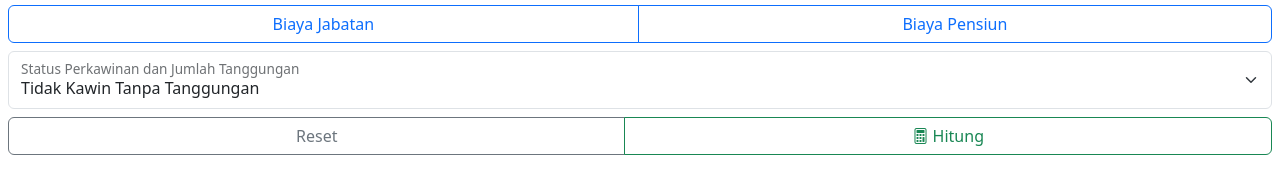
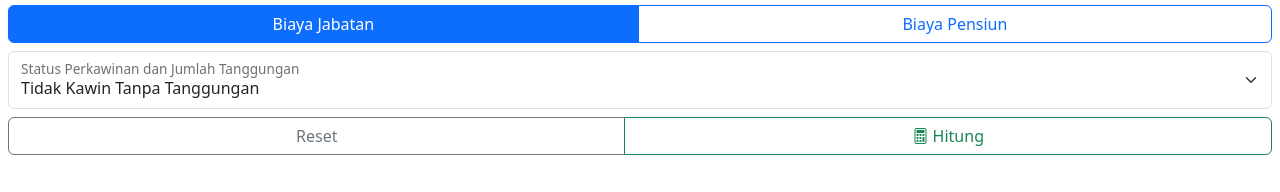
Before and after one commit to pipinfitriadi/kalkulator-pajak, a plain HTML site: page src/index.html in a window 1280 px wide. Shown: the part 125-317 px from the top of the page. Drawn offline with nearby package versions, Linux system fonts and the light colour scheme.

Commit message:
fix: Biaya Jabatan default checked

```diff
--- a/src/index.html
+++ b/src/index.html
@@ -23,7 +23,7 @@ project root for license information. -->
             </div>
         </div>
         <div class="btn-group d-flex mb-2" role="group">
-            <input type="checkbox" class="btn-check" name="biayaJabatan" id="biayaJabatan"/>
+            <input type="checkbox" class="btn-check" name="biayaJabatan" id="biayaJabatan" checked/>
             <label class="btn btn-outline-primary" for="biayaJabatan">Biaya Jabatan</label>
             <input type="checkbox" class="btn-check" name="biayaPensiun" id="biayaPensiun"/>
             <label class="btn btn-outline-primary" for="biayaPensiun">Biaya Pensiun</label>
@@ -168,8 +168,8 @@ project root for license information. -->
 
         const
             LOCALE_STRING = 'id-ID',
-            form = document.getElementsByTagName('form')[0],
-            table = document.getElementsByTagName('table')[0],
+            form = document.querySelector('form'),
+            table = document.querySelector('table'),
             pajakPenghasilanPasal17Ayat1 = [
                 new TarifPajak(60000000, 5/100),
                 new TarifPajak(250000000, 15/100),
```
